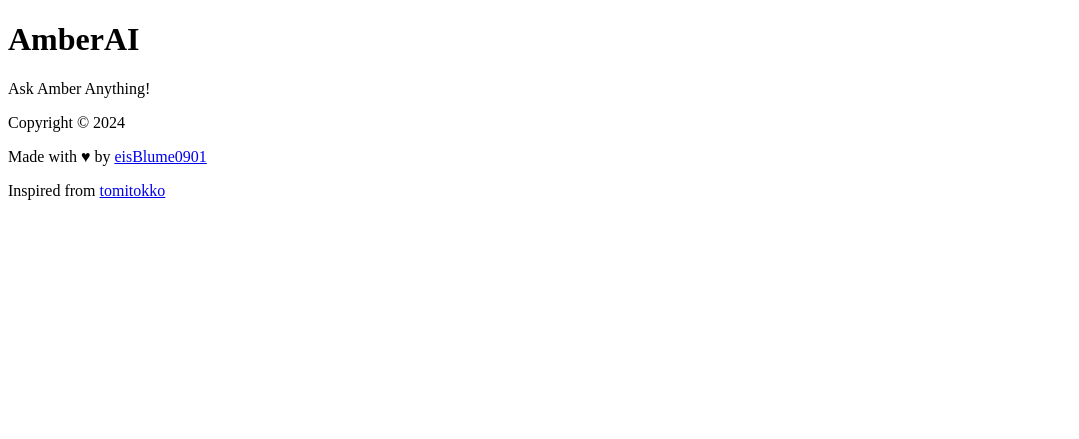
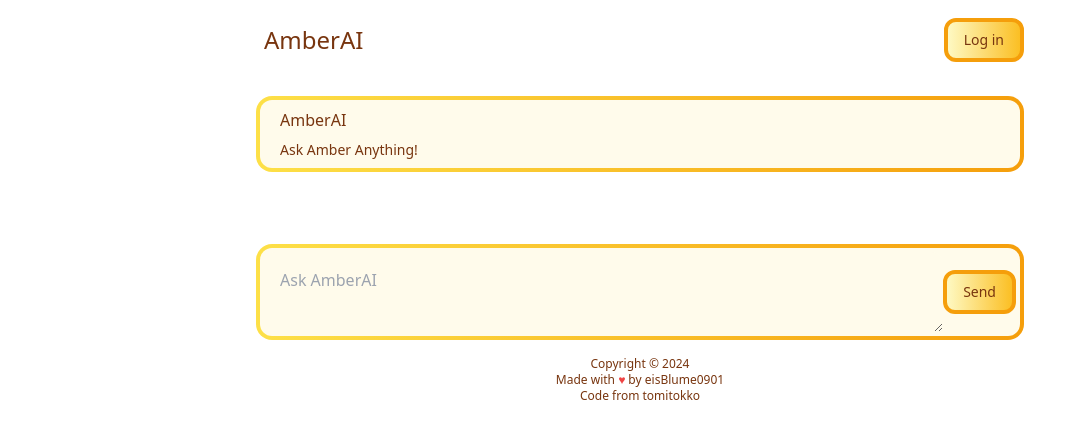
Before and after one commit to eisBlume0901/Learning_API_Integration_In_Django, a Django app: page /chatbot/ in a window 1280 px wide. Shown: the top 439 px of the page, without its empty margins (0-1079 px from the left). Run offline with Django 5.2, Linux system fonts and the light colour scheme; some libraries are stand-ins or nearby versions.

Commit message:
Added initial template for chatbot

```diff
--- a/cb/templates/chatbot.html
+++ b/cb/templates/chatbot.html
@@ -1,8 +1,10 @@
 {% extends 'index.html' %}
 {% block title %}AmberAI{% endblock %}
 {% block content %}
-<div>
-    <div class="card">
+<ul>
+    <li class="message received">
+        <div class="message-text">
+            <div class="container">
                 <div class="message-body">
                     <h1 class="message-sender">
                         AmberAI
@@ -11,9 +13,24 @@
                         Ask Amber Anything!
                     </p>
                 </div>
+            </div>
+        </div>
+    </li>
+</ul>
+<br>
+<br>
+<br>
+<form>
+    {% csrf_token %}
+    <div class="container">
+        <div class="prompt-message">
+            <textarea placeholder="Ask AmberAI" rows="2" cols="2"></textarea>
+            <button type="submit">Send</button>
+        </div>
+
+    </div>
+
+</form>
 
 
-
-    </div>
-</div>
 {% endblock %}
--- a/cb/templates/index.html
+++ b/cb/templates/index.html
@@ -9,32 +9,59 @@
         <style type="text/tailwindcss">
             @layer components {
                 button {
-                    @apply bg-gradient-to-r from-orange-500 to-yellow-300 text-amber-900 text-sm font-medium px-4 py-1 rounded-md;
+                    @apply bg-gradient-to-r from-yellow-100 to-amber-400 text-amber-900 text-sm font-medium px-4 py-2 rounded-xl border-4 border-amber-500;
                 }
 
-                footer {
-                    @apply text-center my-4 text-xs font-normal;
+                .screen-width {
+                    @apply max-w-screen-lg mx-auto;
                 }
-                .message-body {
-                    @apply bg-gradient-to-r from-yellow-200 to-amber-500 text-amber-900 px-4 py-2 rounded-md;
+
+                .container {
+                    @apply bg-gradient-to-r from-yellow-300 to-amber-500 p-1 rounded-2xl;
+                }
+                .message-body, .prompt-message {
+                    @apply bg-amber-50 text-amber-900 p-1 rounded-xl;
                 }
 
                 .message-body h1 {
-                    @apply font-medium text-base;
+                    @apply font-medium text-base px-4 py-1;
                 }
 
                 .message-body p {
-                    @apply font-normal text-sm;
+                    @apply font-normal text-sm px-4 py-1;
                 }
+
+                .prompt-message {
+                    @apply w-full p-1 flex flex-row items-center justify-between;
+                }
+
+                textarea {
+                    @apply w-11/12 p-4 text-amber-900 bg-amber-50 rounded-xl;
+                }
+            }
         </style>
     </head>
-    <body class="bg-amber-50 font-sans max-w-screen-md mx-auto p-4 text-amber-900">
-        {% block content %}{% endblock %}
+    <body class="bg-white-50 font-sans text-amber-900">
+        <nav class="p-4">
+            <div class="max-w-screen-md flex flex-wrap items-center justify-between mx-auto text-md text-amber-900 font-medium">
+                <a href="/" class="p-2 text-2xl">AmberAI</a>
+                <button>
+                    <a href="">
+                        Log in
+                    </a>
+                </button>
+            </div>
+        </nav>
+        <div class="max-w-screen-md mx-auto mt-4">
+            {% block content %}
+            {% endblock %}
+        </div>
 
-        <footer>
+
+        <footer class="text-center my-4 text-xs font-normal">
             <p>Copyright &copy; {% now "Y" %}</p>
-            <p>Made with <span class="text-red-500">&hearts;</span> by <a href="https://www.github.com/eisBlume0901">eisBlume0901</a>
-            <p>Inspired from <a href="https://github.com/tomitokko">tomitokko</a></p>
+            <p>Made with <span class="text-red-500">&hearts;</span> by <a href="https://www.github.com/eisBlume0901">eisBlume0901</a></p>
+            <p>Code from <a href="https://github.com/tomitokko">tomitokko</a></p>
         </footer>
     </body>
 </html>
```
Lines whose indentation alone changed are shown as unchanged.
